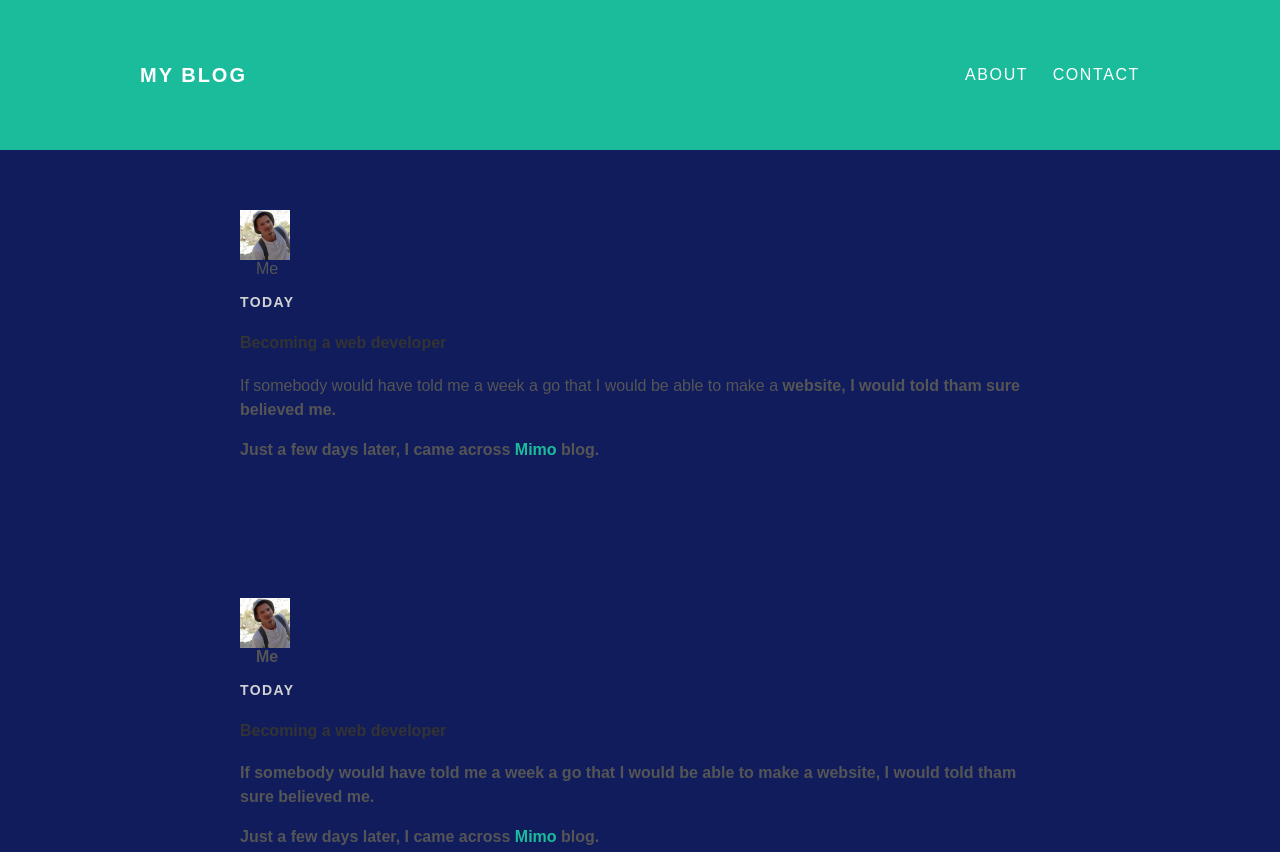
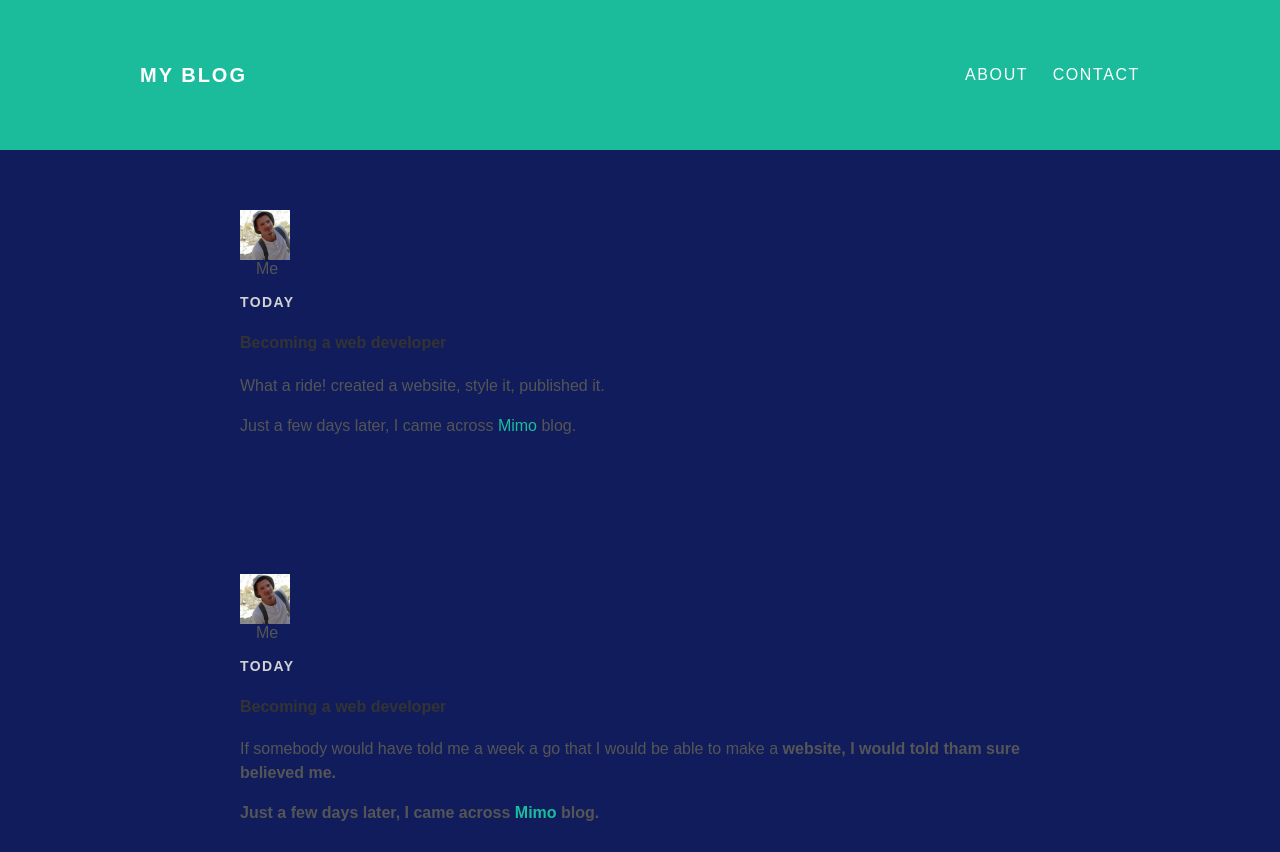
Before and after one commit to JosefVOL/JosefVOL.github.io, a plain HTML site: page index.html in a window 1280 px wide. Shown: the top 852 px of the page. Drawn offline with Linux system fonts and the light colour scheme; files whose address does not match are found by name; a web font is replaced by a local one.

Commit message:
Update index.html

```diff
--- a/index.html
+++ b/index.html
@@ -25,7 +25,7 @@
            <p class="post-date">Today</p>
            <h4 class="post-title">Becoming a web developer</h4>
            <div class="post-content">
-             <p>If somebody would have told me a week a go that I would be able to make a <strong>website</stong>, I would told tham sure believed me.</p>
+             <p>What a ride! created a website, style it, published it.</p>
              <p>Just a few days later, I came across <a href="http://getmimo.com">Mimo</a> blog.</p>
            </div>
          </div>
```
